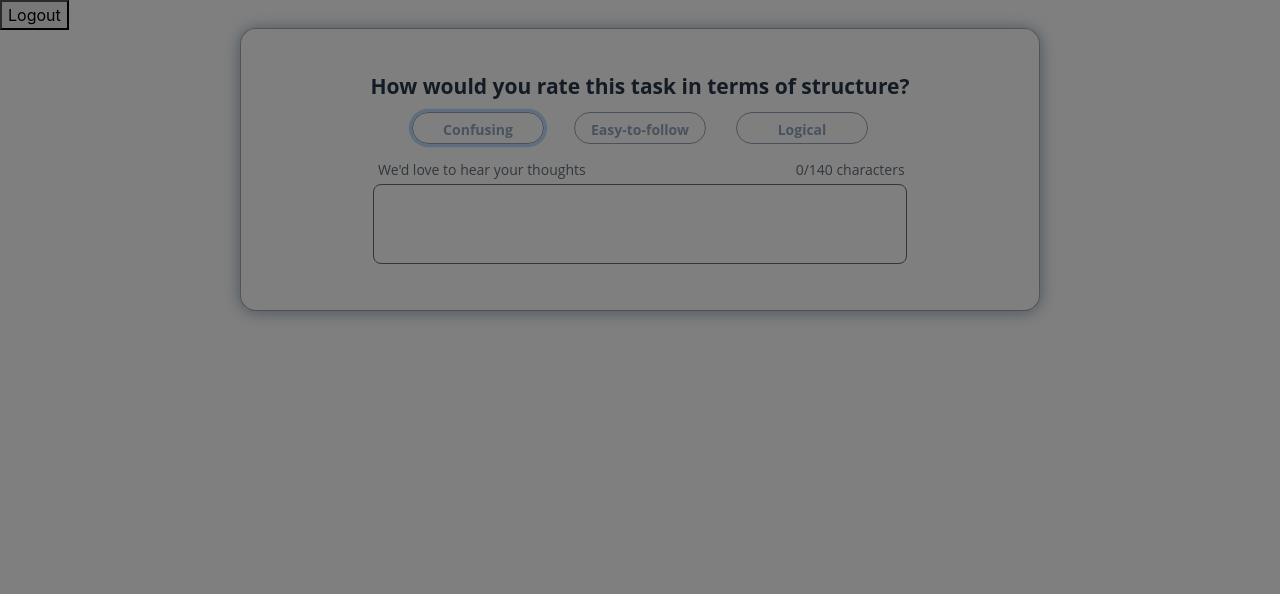
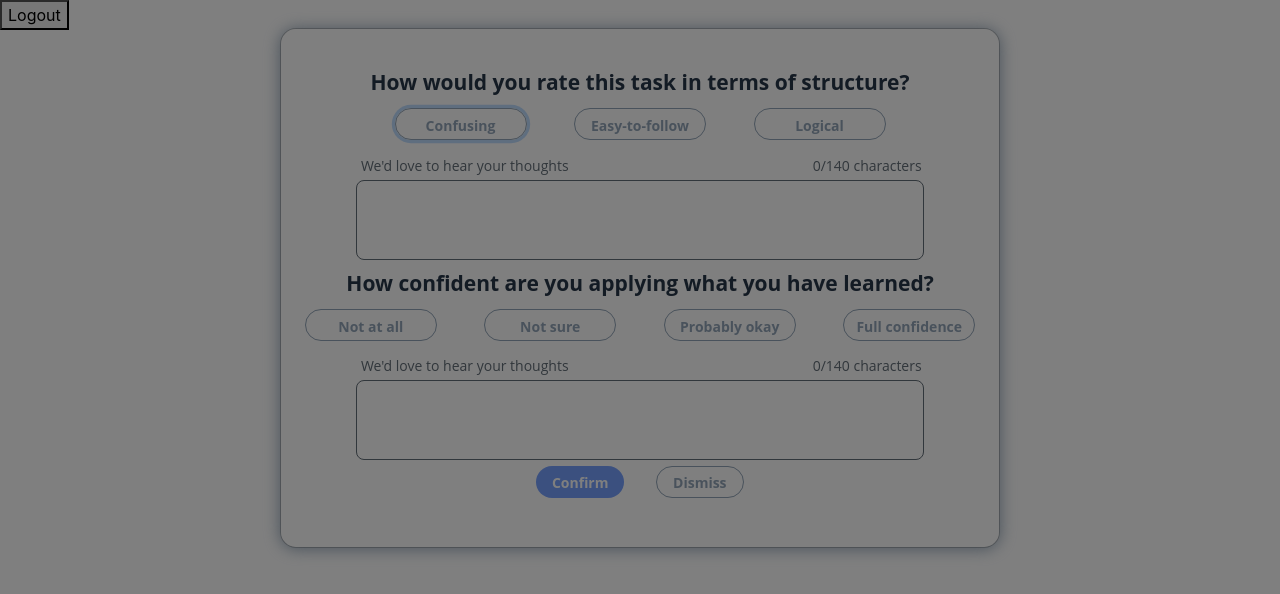
Before and after one commit to balintligeti/feedback-form-frontend, an Angular app: page / in a window 1280 px wide. Both pictures are taken after a click on the button "Logout". Shown: the top 594 px of the page. Built offline with nearby package versions, Linux system fonts and the light colour scheme.

Commit message:
grid system on first modal, second modal popup done

```diff
--- a/src/app/Buttons/ButtonOptions/buttonOptions.component.css
+++ /dev/null
@@ -1,26 +0,0 @@
-.btn {
-  width: 132px;
-  height: 32px;
-  margin-bottom: 1vw;
-  font-family: 'Open Sans', sans-serif;
-  font-size: 14px;
-  font-weight: bold;
-  font-stretch: normal;
-  font-style: normal;
-  letter-spacing: normal;
-  text-align: center;
-  color: #94a6b9;
-  border-radius: 21px;
-  border: solid 1.5px #94a6b9;
-}
-
-
-.red {
-  background-color: #8b7aff;
-  color: white
-}
-
-.buttons {
-  text-align: center;
-
-}
--- a/src/app/Buttons/ButtonOptions/buttonOptions.component.html
+++ /dev/null
@@ -1,16 +0,0 @@
-  <div class="container">
-    <div class="row buttons">
-      <div class="col-lg"   >
-        <button class="btn" (click)="enableDisableRule(0)"
-        [ngClass]="lastId == 0 ? 'red' : ''">Confusing</button>
-      </div>
-      <div class="col-lg">
-        <button class="btn" (click)="enableDisableRule(1)"
-        [ngClass]="lastId == 1 ? 'red' : ''">Easy-to-follow</button>
-      </div>
-      <div class="col-lg">
-        <button class="btn" (click)="enableDisableRule(2)"
-        [ngClass]="lastId == 2 ? 'red' : ''">Logical</button>
-      </div>
-    </div>
-  </div>
--- a/src/app/Buttons/ButtonOptions/buttonOptions.component.ts
+++ /dev/null
@@ -1,14 +0,0 @@
-import { Component } from '@angular/core';
-
-@Component({
-  selector: 'button-options',
-  templateUrl: './buttonOptions.component.html',
-  styleUrls: ['./buttonOptions.component.css']
-})
-export class buttonOptions {
-  lastId: number | null;
-
-  enableDisableRule(id: number) {
-    this.lastId = (this.lastId == id) ? null : id
-}
-}
--- a/src/app/app.module.ts
+++ b/src/app/app.module.ts
@@ -3,7 +3,6 @@ import { BrowserModule } from '@angular/platform-browser';
 import { AppRoutingModule } from './app-routing.module';
 import { AppComponent } from './app.component';
 import { NgbModule } from '@ng-bootstrap/ng-bootstrap';
-import { buttonOptions } from './buttons/ButtonOptions/buttonOptions.component';
 import { ModalLarge } from './modal/modal.component';
 import { Textbox } from './textbox/textbox.component';
 import { FormsModule } from '@angular/forms';
@@ -12,7 +11,6 @@ import { FormsModule } from '@angular/forms';
   declarations: [
     AppComponent,
     ModalLarge,
-    buttonOptions,
     Textbox,
   ],
   imports: [
--- a/src/app/modal/modal.component.css
+++ b/src/app/modal/modal.component.css
@@ -18,3 +18,64 @@
     box-shadow: 0 1px 16px 0 #94a6b9;
     border-radius: 16px;
 }
+
+.btn {
+  width: 132px;
+  height: 32px;
+  margin-bottom: 1vw;
+  font-family: 'Open Sans', sans-serif;
+  font-size: 14px;
+  font-weight: bold;
+  font-stretch: normal;
+  font-style: normal;
+  letter-spacing: normal;
+  text-align: center;
+  color: #94a6b9;
+  border-radius: 21px;
+  border: solid 1.5px #94a6b9;
+}
+
+
+.selected-button {
+  background-color: #8b7aff;
+  color: white
+}
+
+
+.myCustomModalClass .modal-dialog {
+  max-width: 720px;
+}
+
+.confirm-button {
+  width: 88px;
+  height: 32px;
+  margin-bottom: 1vw;
+  font-family: 'Open Sans', sans-serif;
+  font-size: 14px;
+  font-weight: bold;
+  font-stretch: normal;
+  font-style: normal;
+  letter-spacing: normal;
+  text-align: center;
+  background-color: #77a2ff;
+  border-radius: 21px;
+  border-width: 0;
+  color: white;
+}
+
+.dismiss-button {
+  width: 88px;
+  height: 32px;
+  margin-bottom: 1vw;
+  font-family: 'Open Sans', sans-serif;
+  font-size: 14px;
+  font-weight: bold;
+  font-stretch: normal;
+  font-style: normal;
+  letter-spacing: normal;
+  text-align: center;
+  border-radius: 21px;
+  border: solid 1.5px #94a6b9;
+  color: #94a6b9;
+  background-color: white;
+}
--- a/src/app/modal/modal.component.html
+++ b/src/app/modal/modal.component.html
@@ -1,8 +1,73 @@
 <ng-template #content let-modal>
-    <h1 class="main-text">How would you rate this task in terms of structure?</h1>
-    <button-options></button-options>
-    <textbox></textbox>
-  </ng-template>
+  <div class="container">
+    <div class="row justify-content-md-center">
+      <div class="col">
+        <h1 class="main-text">How would you rate this task in terms of structure?</h1>
+      </div>
+    </div>
+    <div class="row justify-content-md-center">
+        <div class="col-md-3 text-center">
+          <button class="btn" (click)="firstButtonChoose(0)"
+          [ngClass]="lastIdFirst == 0 ? 'selected-button' : ''">Confusing</button>
+        </div>
+        <div class="col-md-3 text-center">
+          <button class="btn" (click)="firstButtonChoose(1)"
+          [ngClass]="lastIdFirst == 1 ? 'selected-button' : ''">Easy-to-follow</button>
+        </div>
+        <div class="col-md-3 text-center">
+          <button class="btn" (click)="firstButtonChoose(2)"
+          [ngClass]="lastIdFirst == 2 ? 'selected-button' : ''">Logical</button>
+        </div>
+      </div>
+      <div class="row justify-content-md-center">
+        <div class="col-md-10">
+          <textbox [maxChars]='140'></textbox>
+        </div>
+      </div>
+      <div class="row justify-content-md-center">
+        <div class="">
+          <h1 class="main-text">How confident are you applying what you have learned?</h1>
+        </div>
+      </div>
+      <div class="row justify-content-md-center">
+        <div class="col-md-3 text-center">
+          <button class="btn" (click)="secondButtonChoose(0)"
+          [ngClass]="lastIdSecond == 0 ? 'selected-button' : ''">Not at all</button>
+        </div>
+        <div class="col-md-3  text-center">
+          <button class="btn" (click)="secondButtonChoose(1)"
+          [ngClass]="lastIdSecond == 1 ? 'selected-button' : ''">Not sure</button>
+        </div>
+        <div class="col-md-3  text-center">
+          <button class="btn" (click)="secondButtonChoose(2)"
+          [ngClass]="lastIdSecond == 2 ? 'selected-button' : ''">Probably okay</button>
+        </div>
+        <div class="col-md-3  text-center">
+          <button class="btn" (click)="secondButtonChoose(3)"
+          [ngClass]="lastIdSecond == 3 ? 'selected-button' : ''">Full confidence</button>
+        </div>
+      </div>
+
+      <div class="row justify-content-md-center">
+        <div class="col-md-10">
+          <textbox [maxChars]='140'></textbox>
+        </div>
+      </div>
+      <div class="row justify-content-md-center">
+        <div class="col-md-2 text-center"   >
+          <button class="confirm-button" (click)="modal.close('Ok click')" (click)="openLg(modal2)">Confirm</button>
+        </div>
+        <div class="col-md-2 text-center">
+          <button class="dismiss-button" (click)="modal.close('Ok click')">Dismiss</button>
+        </div>
+      </div>
+  </div>
+</ng-template>
 
 
-  <button  (click)="openLg(content)">Logout</button>
+<button  (click)="openLg(content)">Logout</button>
+
+
+<ng-template #modal2 let-modal>
+  <p>mukodik!</p>
+</ng-template>
--- a/src/app/modal/modal.component.ts
+++ b/src/app/modal/modal.component.ts
@@ -13,7 +13,17 @@ export class ModalLarge {
   constructor(private modalService: NgbModal) {}
 
   openLg(content: any) {
-    this.modalService.open(content, { size: 'lg' });
+    this.modalService.open(content, {  windowClass : "myCustomModalClass" });
+  }
+
+  lastIdFirst: number | null;
+  firstButtonChoose(id: number) {
+    this.lastIdFirst = (this.lastIdFirst == id) ? null : id
+  }
+
+  lastIdSecond: number | null;
+  secondButtonChoose(id: number) {
+    this.lastIdSecond = (this.lastIdSecond == id) ? null : id
   }
 
 }
--- a/src/app/textbox/textbox.component.ts
+++ b/src/app/textbox/textbox.component.ts
@@ -1,4 +1,4 @@
-import { Component } from '@angular/core';
+import { Component, Input } from '@angular/core';
 
 @Component({
     selector: 'textbox',
@@ -6,7 +6,9 @@ import { Component } from '@angular/core';
     styleUrls: ['./textbox.component.css'],
   })
   export class Textbox {
-    maxChars = 140;
+    @Input()
+    maxChars: number;
+
     role = '';
     chars = 0;
 
```
Also changed, not shown: src/app/Buttons/customButton/customButton.component.css (deleted), src/app/Buttons/customButton/customButton.component.html (deleted), src/app/Buttons/customButton/customButton.component.ts (deleted).
